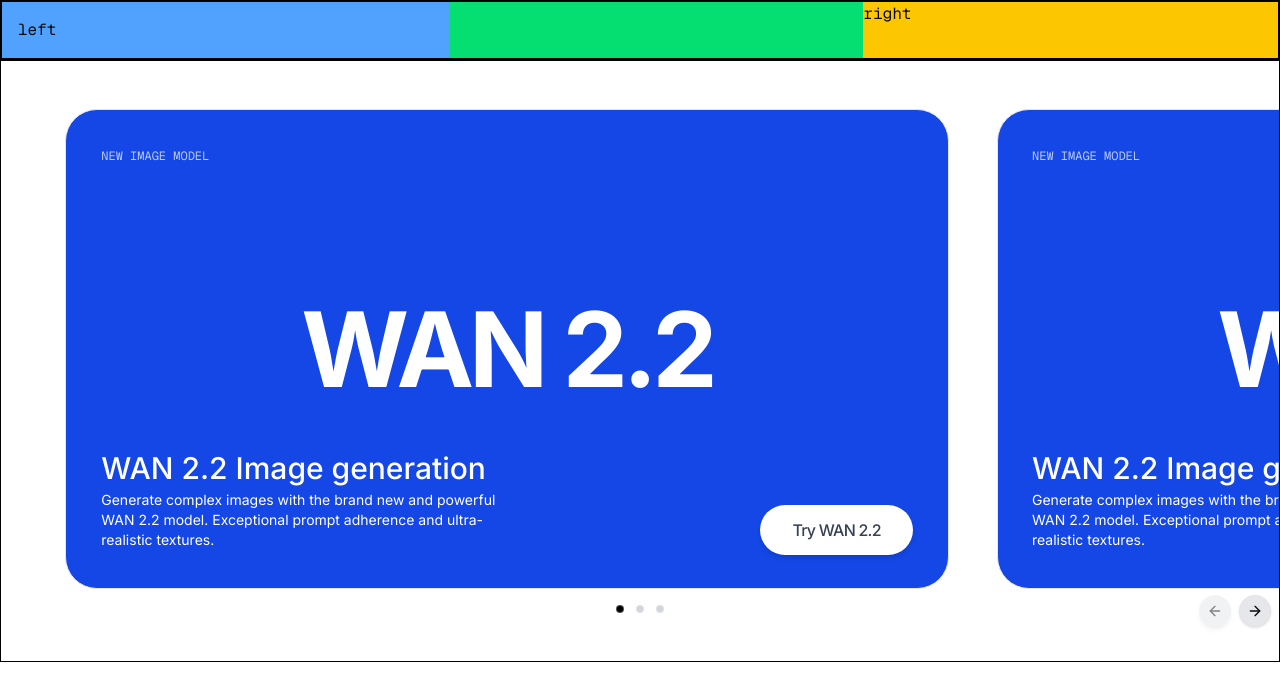
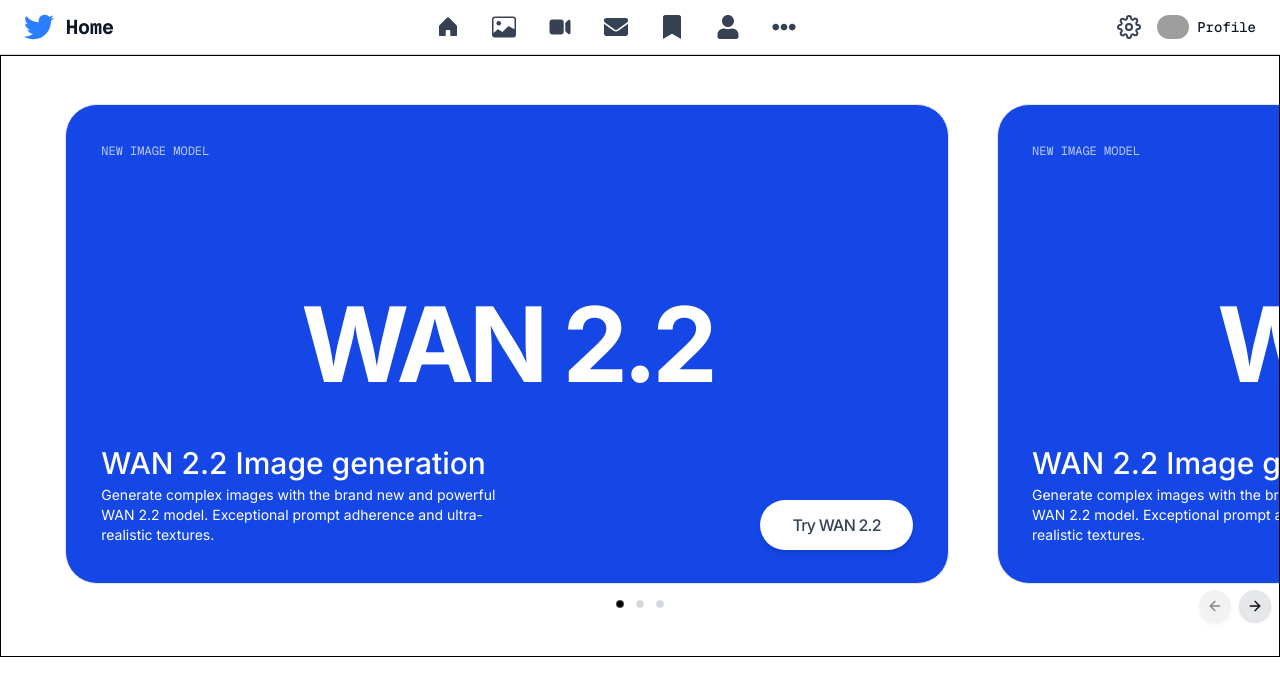
Before and after one commit to sheriffdeen-ajibola/frontend-challenge, a Next.js app: page / in a window 1280 px wide. Shown: the top 700 px of the page. Built offline with nearby package versions, Linux system fonts and the light colour scheme; grey boxes are pictures that could not be loaded.

Commit message:
Navbar in progress

```diff
--- a/src/components/navbar.tsx
+++ b/src/components/navbar.tsx
@@ -1,19 +1,66 @@
 import React from "react";
+import Image from "next/image";
+import {
+  FaTwitter,
+  FaEnvelope,
+  FaBookmark,
+  FaUser,
+  FaEllipsisH,
+} from "react-icons/fa";
+import { FiSettings } from "react-icons/fi";
+import { PiHouseFill } from "react-icons/pi";
+import { BsImage } from "react-icons/bs";
+import { HiVideoCamera } from "react-icons/hi2";
 
 const Navbar = () => {
   return (
-    <div className="border-2 flex border-black w-full">
-      <div className="bg-blue-400  flex-1 p-4">left</div>
-      <div className="bg-green-400 flex-1">
-        <span></span>
-        <span></span>
-        <span></span>
-        <span></span>
-        <span></span>
-        <span></span>
-        <span></span>
+    <div className="flex items-center justify-between border-b border-gray-300 px-6 py-3 bg-white">
+      {/* Left Section */}
+      <div className="flex items-center space-x-3 text-xl font-bold">
+        <FaTwitter className="text-blue-500 text-3xl" />
+        <span className="text-gray-900">Home</span>
       </div>
-      <div className="bg-yellow-400 flex-1">right</div>
+
+      {/* Middle Section */}
+      <div className="flex items-center space-x-8 text-gray-700 text-2xl">
+        <span className="cursor-pointer hover:text-blue-500">
+          <PiHouseFill />
+        </span>
+        <span className="cursor-pointer hover:text-blue-500">
+          <BsImage />
+        </span>
+        <span className="cursor-pointer hover:text-blue-500">
+          <HiVideoCamera />
+        </span>
+        <span className="cursor-pointer hover:text-blue-500">
+          <FaEnvelope />
+        </span>
+        <span className="cursor-pointer hover:text-blue-500">
+          <FaBookmark />
+        </span>
+        <span className="cursor-pointer hover:text-blue-500">
+          <FaUser />
+        </span>
+        <span className="cursor-pointer hover:text-blue-500">
+          <FaEllipsisH />
+        </span>
+      </div>
+
+      {/* Right Section */}
+      <div className="flex items-center space-x-4">
+        <FiSettings className="text-gray-700 text-2xl cursor-pointer hover:text-blue-500" />
+
+        <div className="flex items-center space-x-2 cursor-pointer">
+          <Image
+            src="/avatar.png" // replace with your profile image path
+            alt="Profile"
+            width={32} // same as w-8
+            height={32} // same as h-8
+            className="rounded-full"
+          />
+          <span className="text-sm font-medium text-gray-900">Profile</span>
+        </div>
+      </div>
     </div>
   );
 };
--- a/src/pages/index.tsx
+++ b/src/pages/index.tsx
@@ -25,9 +25,6 @@ const inter = Inter({
   // 400 = body, 500 = button, 600 = subheading
 });
 
-const SLIDE_COUNT = 5;
-const SLIDES = Array.from(Array(SLIDE_COUNT).keys());
-
 export default function Home() {
   return (
     <div
```
